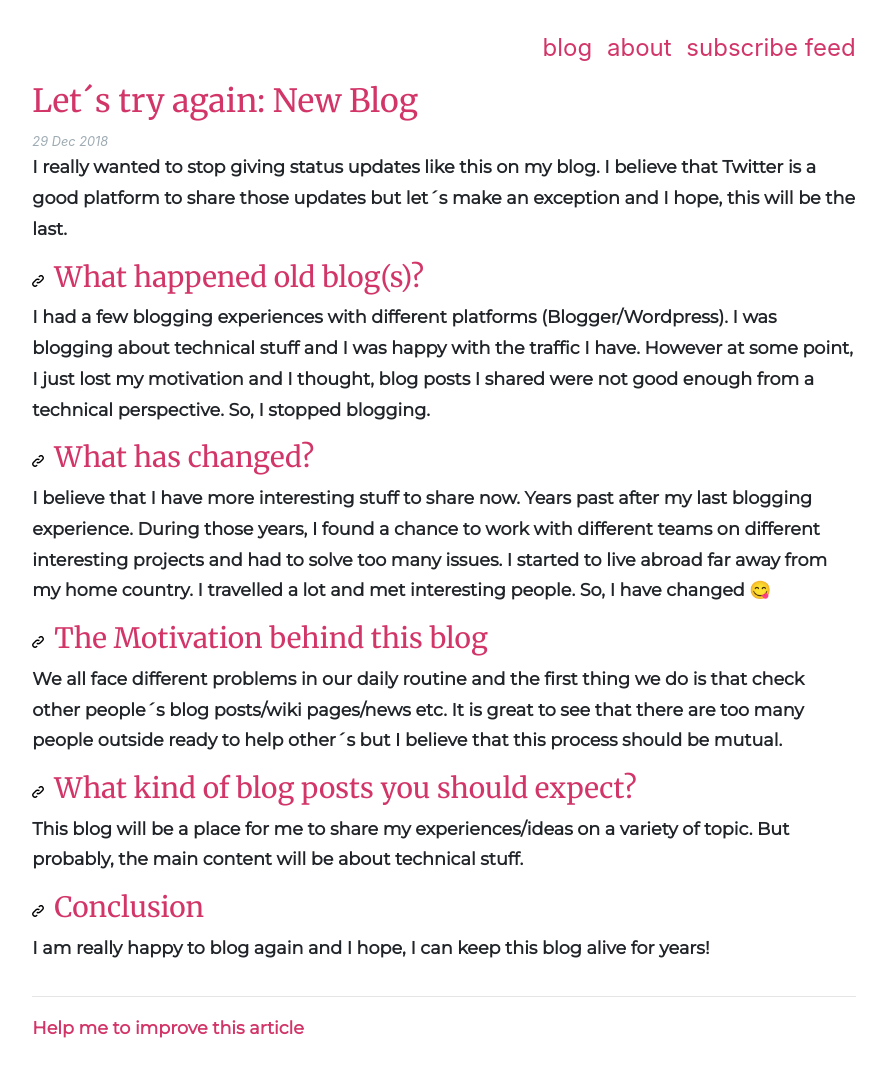
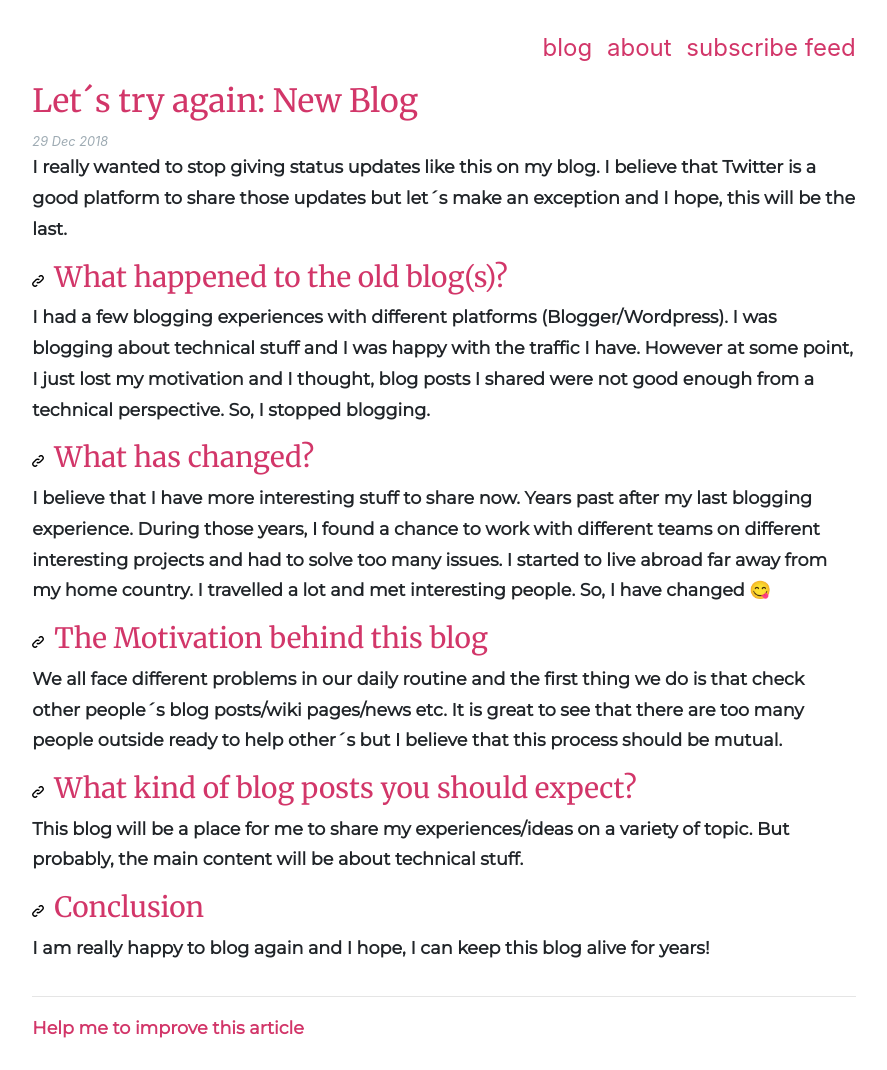
Before and after one commit to SezginEge/sezginege.com, a Jekyll site: the page built from _posts/2018-12-29-Lets-Try-Again-New-Blog.md, in a window 1280 px wide. Shown: the whole page, without its empty margins (196-1083 px from the left). Built offline with Jekyll 4.4.1, drawn with Linux system fonts in a browser that asks for light colours; comment, search, counter and statistics services are not loaded.

Commit message:
Changed sub title

```diff
--- a/_posts/2018-12-29-Lets-Try-Again-New-Blog.md
+++ b/_posts/2018-12-29-Lets-Try-Again-New-Blog.md
@@ -6,7 +6,7 @@ categories: announcement
 
 I really wanted to stop giving status updates like this on my blog. I believe that Twitter is a good platform to share those updates but let´s make an exception and I hope, this will be the last.
 
-### [What happened old blog(s)?](#what-happened-old-blogs)
+### [What happened to the old blog(s)?](#what-happened-old-blogs)
 
 I had a few blogging experiences with different platforms (Blogger/Wordpress). I was blogging about technical stuff and I was happy with the traffic I have. However at some point, I just lost my motivation and I thought, blog posts I shared were not good enough from a technical perspective. So, I stopped blogging.
 
```
